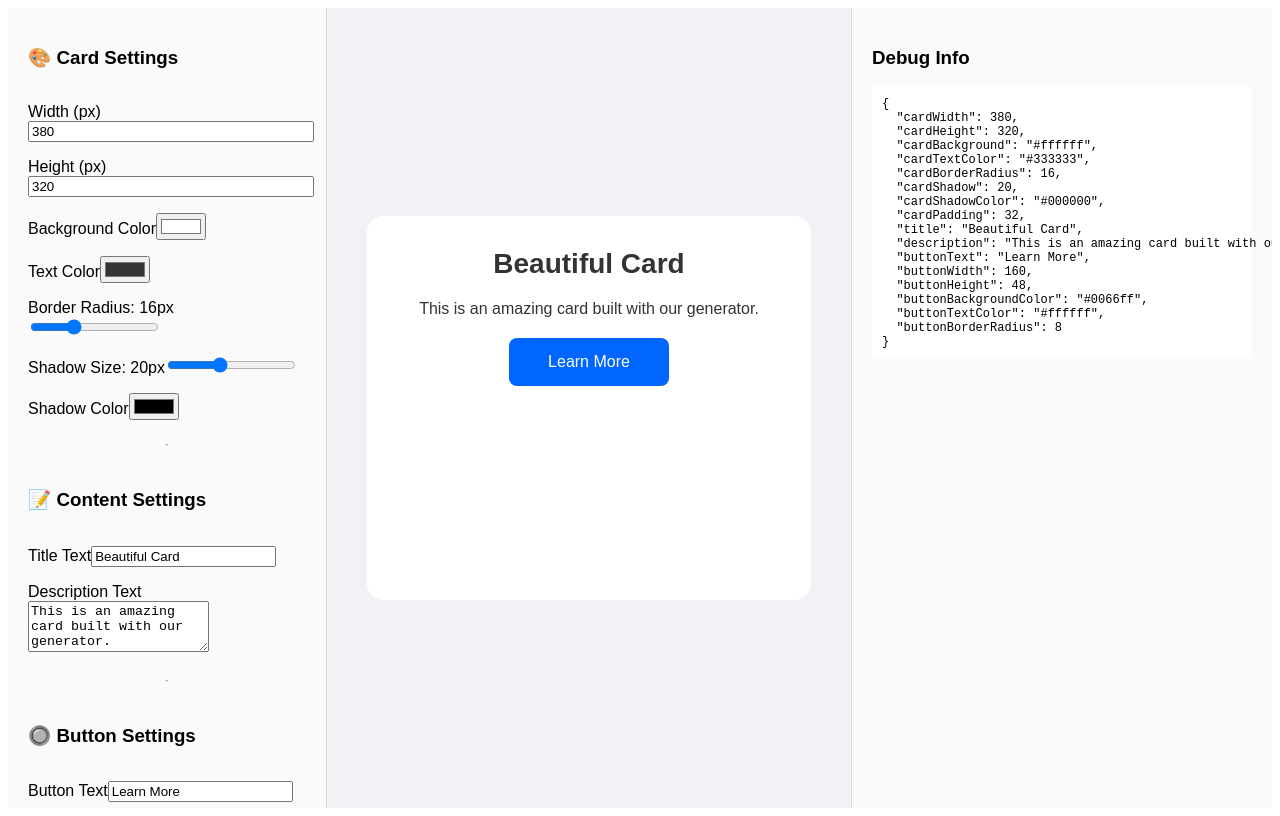
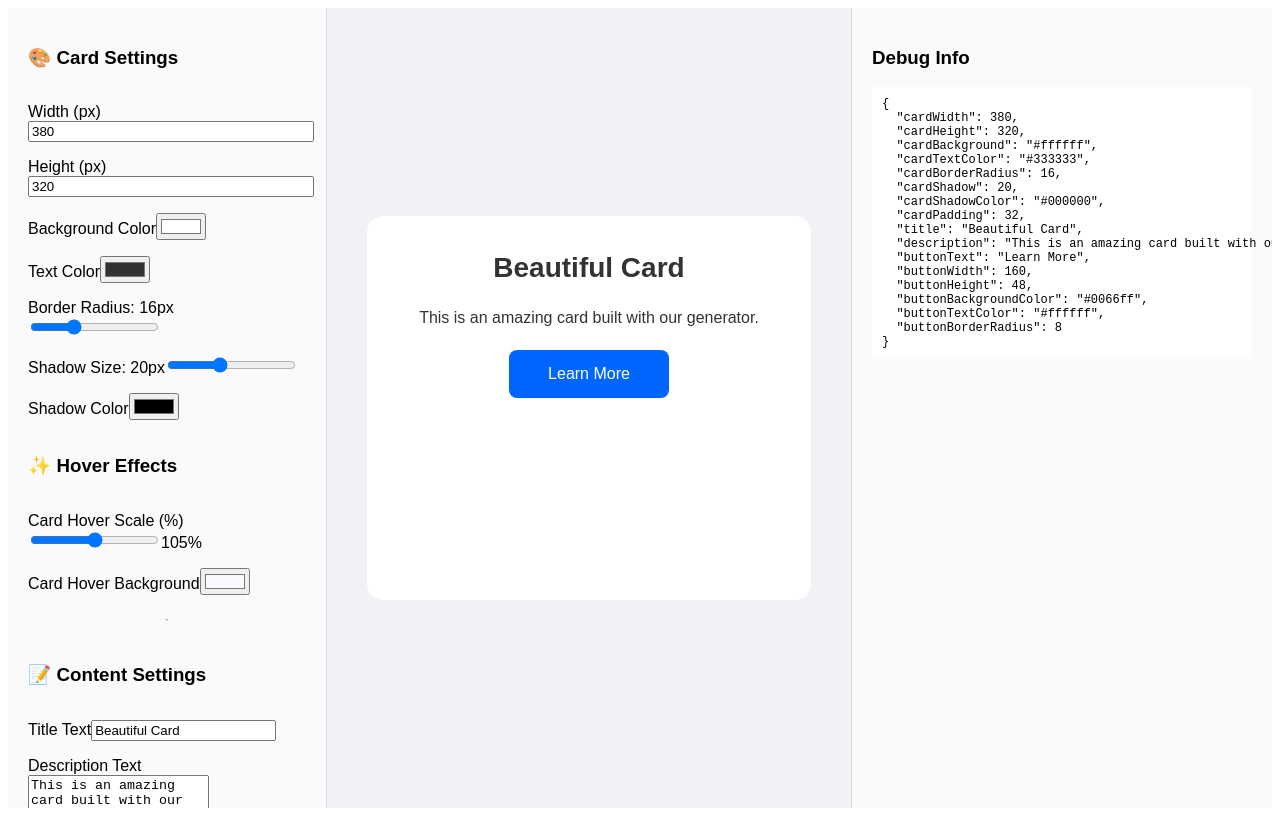
Before and after one commit to MihretTW/ui-generator, a React (Vite) app: page / in a window 1280 px wide. Built offline with nearby package versions, Linux system fonts and the light colour scheme.

Commit message:
added hover effect

```diff
--- a/src/components/ButtonPreview.jsx
+++ b/src/components/ButtonPreview.jsx
@@ -8,15 +8,25 @@ function ButtonPreview({ settings }) {
     backgroundColor: settings.buttonBackgroundColor || '#0066ff',
     color: settings.buttonTextColor || '#ffffff',
     fontSize: `${settings.buttonFontSize || 16}px`,
-    border: settings.buttonBorder || 'none',
+    border: 'none',
     cursor: 'pointer',
-    padding: '0 20px',
     fontWeight: '500',
-    transition: 'all 0.2s ease',
+    transition: 'all 0.3s ease',
+    fontFamily: settings.fontFamily || 'Arial',
   };
 
   return (
-    <button style={buttonStyle}>
+    <button
+      style={buttonStyle}
+      onMouseEnter={(e) => {
+        e.currentTarget.style.backgroundColor = settings.buttonHoverBackground || '#0052cc';
+        e.currentTarget.style.transform = 'translateY(-2px)';
+      }}
+      onMouseLeave={(e) => {
+        e.currentTarget.style.backgroundColor = settings.buttonBackgroundColor || '#0066ff';
+        e.currentTarget.style.transform = 'translateY(0)';
+      }}
+    >
       {settings.buttonText || "Learn More"}
     </button>
   );
--- a/src/components/CardContainer.jsx
+++ b/src/components/CardContainer.jsx
@@ -14,9 +14,32 @@ function CardContainer({ settings, children }) {
     gap: '20px',
     alignItems: 'center',
     textAlign: 'center',
+    transition: 'all 0.3s ease',
+    fontFamily: settings.fontFamily || 'Arial',
+    cursor: 'default',
   };
 
-  return <div style={style}>{children}</div>;
+  const hoverStyle = {
+    backgroundColor: settings.cardHoverBackground || '#f8f9ff',
+    transform: `scale(${settings.cardHoverScale / 100 || 1.05})`,
+    boxShadow: `0 20px ${parseInt(settings.cardShadow || 20) + 10}px ${settings.cardShadowColor || '#000000'}44`,
+  };
+
+  return (
+    <div
+      style={style}
+      onMouseEnter={(e) => {
+        Object.assign(e.currentTarget.style, hoverStyle);
+      }}
+      onMouseLeave={(e) => {
+        e.currentTarget.style.backgroundColor = style.backgroundColor;
+        e.currentTarget.style.transform = 'scale(1)';
+        e.currentTarget.style.boxShadow = style.boxShadow;
+      }}
+    >
+      {children}
+    </div>
+  );
 }
 
 export default CardContainer;
--- a/src/components/CardControls.jsx
+++ b/src/components/CardControls.jsx
@@ -82,6 +82,29 @@ function CardControls({ settings, setSettings }) {
         />
       </div>
 
+      <h3>✨ Hover Effects</h3>
+
+      <div>
+        <label>Card Hover Scale (%)</label>
+        <input
+          type="range"
+          min="100"
+          max="110"
+          value={settings.cardHoverScale || 105}
+          onChange={e => handleChange('cardHoverScale', e.target.value)}
+        />
+        <span>{settings.cardHoverScale || 105}%</span>
+      </div>
+
+      <div>
+        <label>Card Hover Background</label>
+        <input
+          type="color"
+          value={settings.cardHoverBackground || '#f8f9ff'}
+          onChange={e => handleChange('cardHoverBackground', e.target.value)}
+        />
+      </div>
+
       <hr />
 
       <h3>📝 Content Settings</h3>
@@ -103,6 +126,43 @@ function CardControls({ settings, setSettings }) {
           onChange={(e) => handleChange('description', e.target.value)}
           placeholder="This is an amazing card..."
           rows={3}
+        />
+      </div>
+
+<hr />
+      <h3>🔤 Typography</h3>
+
+      <div>
+        <label>Font Family</label>
+        <select
+          value={settings.fontFamily || 'Arial'}
+          onChange={e => handleChange('fontFamily', e.target.value)}
+          style={{ width: '100%', padding: '8px' }}
+        >
+          <option value="Arial">Arial</option>
+          <option value="Helvetica">Helvetica</option>
+          <option value="Georgia">Georgia</option>
+          <option value="Times New Roman">Times New Roman</option>
+          <option value="Roboto">Roboto</option>
+          <option value="Inter">Inter (Modern)</option>
+        </select>
+      </div>
+
+      <div>
+        <label>Title Font Size (px)</label>
+        <input
+          type="number"
+          value={settings.titleFontSize || 28}
+          onChange={e => handleChange('titleFontSize', e.target.value)}
+        />
+      </div>
+
+      <div>
+        <label>Description Font Size (px)</label>
+        <input
+          type="number"
+          value={settings.descriptionFontSize || 16}
+          onChange={e => handleChange('descriptionFontSize', e.target.value)}
         />
       </div>
 
@@ -147,6 +207,15 @@ function CardControls({ settings, setSettings }) {
           onChange={e => handleChange('buttonBorderRadius', e.target.value)}
         />
       </div>
+
+      <div>
+        <label>Button Hover Background</label>
+        <input
+          type="color"
+          value={settings.buttonHoverBackground || '#0052cc'}
+          onChange={e => handleChange('buttonHoverBackground', e.target.value)}
+        />
+      </div>
     </div>
   );
 }
--- a/src/components/TextElement.jsx
+++ b/src/components/TextElement.jsx
@@ -1,16 +1,22 @@
 import React from 'react';
 
 function TextElement({ type = 'p', settings }) {
+  const fontSize = type === 'h2'
+    ? (settings.fontSize || settings.titleFontSize || 28)
+    : (settings.fontSize || settings.descriptionFontSize || 16);
+
   const style = {
     margin: 0,
-    fontSize: `${settings.fontSize || (type === 'h2' ? 28 : 16)}px`,
+    fontSize: `${fontSize}px`,
     fontWeight: type === 'h2' ? '700' : '400',
     color: settings.color || 'inherit',
-    textAlign: settings.textAlign || 'center',
+    textAlign: 'center',
+    lineHeight: '1.4',
+    fontFamily: settings.fontFamily || 'Arial',
   };
 
   if (type === 'h2') {
-    return <h2 style={style}>{settings.text || "Beautiful Card Title"}</h2>;
+    return <h2 style={style}>{settings.text || "Beautiful Card"}</h2>;
   }
   return <p style={style}>{settings.text || "This is a nice description for your card."}</p>;
 }
```
